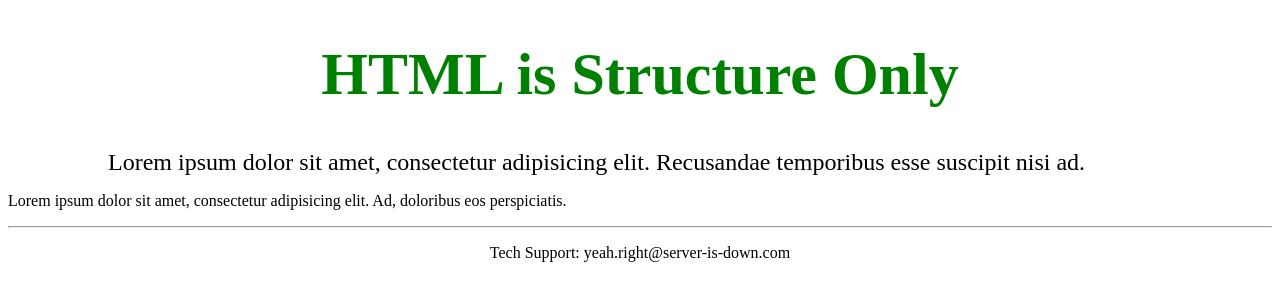
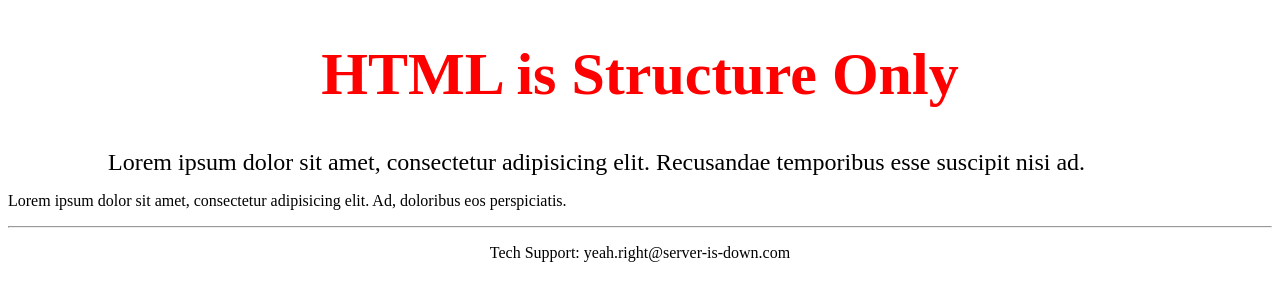
Before and after one commit to gracestone1972/Hello-World, a plain HTML site: page site/index.html in a window 1280 px wide. Drawn offline with Linux system fonts and the light colour scheme.

Commit message:
my second try for commit

```diff
--- a/site/index.html
+++ b/site/index.html
@@ -4,7 +4,7 @@
     <title>HTML is Structure Only (After)</title>
   </head>
   <body>
-    <h1 style="color: green; font-size: 60px; text-align: center;">HTML is Structure Only</h1>
+    <h1 style="color: red; font-size: 60px; text-align: center;">HTML is Structure Only</h1>
     <p style="margin: 0 100px 0 100px; font-size: 1.5em;">Lorem ipsum dolor sit amet, consectetur adipisicing elit. Recusandae temporibus esse suscipit nisi ad.</p>
     <p>Lorem ipsum dolor sit amet, consectetur adipisicing elit. Ad, doloribus eos perspiciatis.</p>
     <footer>
```
